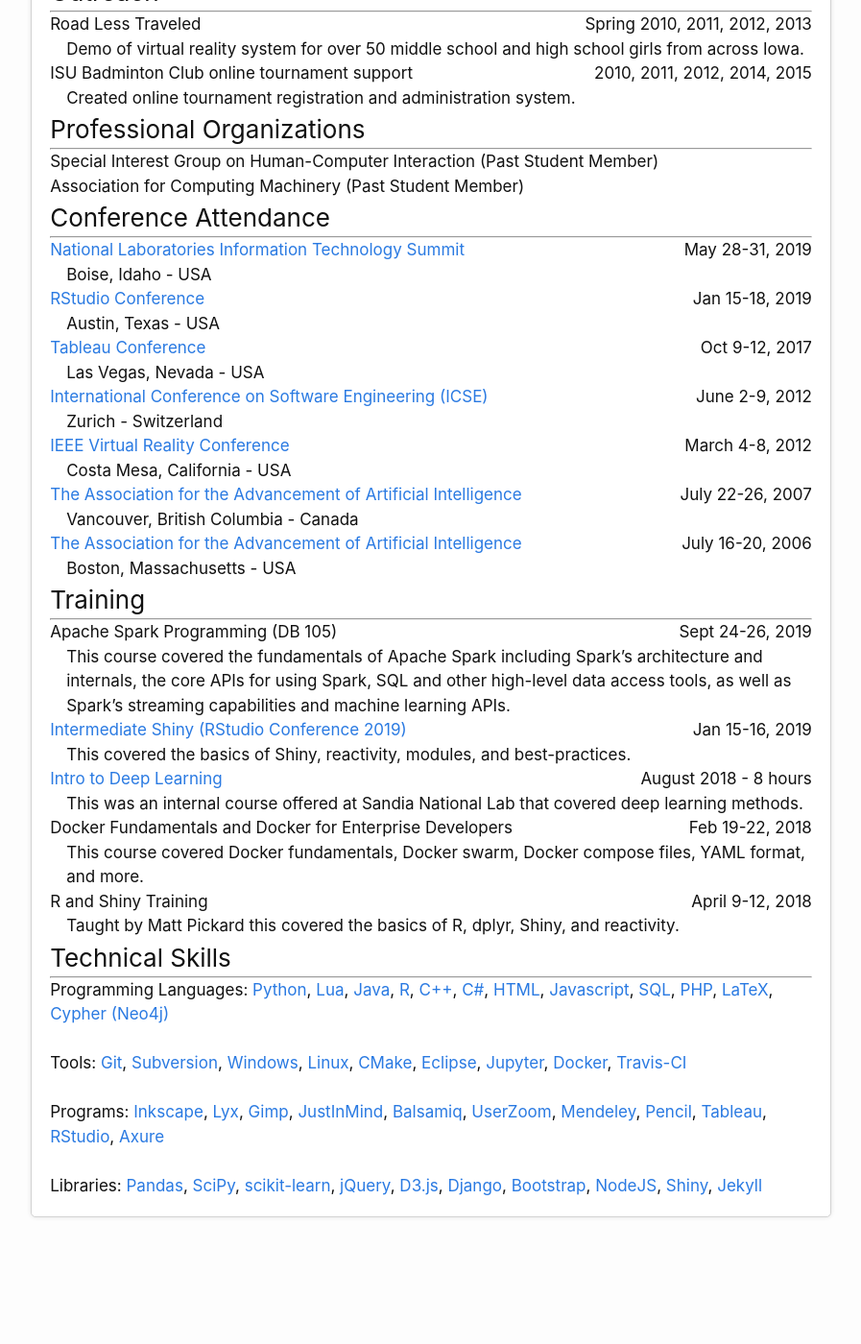
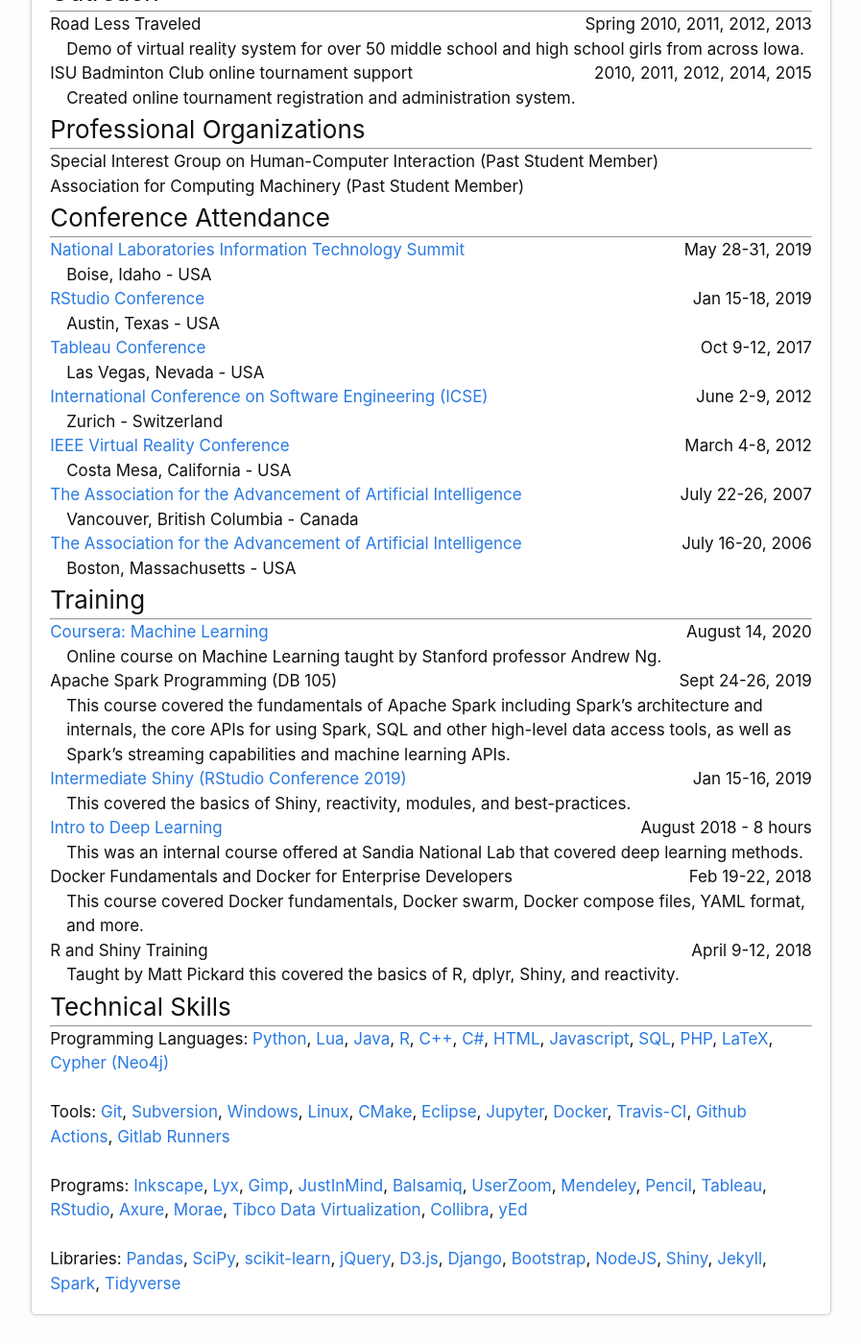
Before and after one commit to carlsonp/carlsonp.github.io, a Jekyll site: the page built from cv.md, in a window 1280 px wide and 1400 px high, scrolled down 4142 px. Shown: the whole window at 96% size, without its empty margins (191-1088 px from the left). Built offline with Jekyll 4.4.1, drawn with Linux system fonts in a browser that asks for light colours; before the commit the page ends 5440 px from its top, so only the background shows below that; some of the changed text lies outside the part shown.

Commit message:
update skills, address, etc.

```diff
--- a/_data/contact.json
+++ b/_data/contact.json
@@ -1,6 +1,6 @@
 {
     "name": "Patrick E. Carlson",
-    "address_street": "1876 Black Gold St. SE",
+    "address_street": "2023 Hubbard St. SE",
     "address_city": "Albuquerque",
     "address_state": "NM",
     "address_zip": "87123",
--- a/_data/technical_skills.json
+++ b/_data/technical_skills.json
@@ -85,6 +85,14 @@
     {
       "name": "Travis-CI",
       "url": "https://travis-ci.com/"
+    },
+    {
+      "name": "Github Actions",
+      "url": "https://github.com/features/actions"
+    },
+    {
+      "name": "Gitlab Runners",
+      "url": "https://docs.gitlab.com/runner/"
     }
   ],
   "programs": [
@@ -131,6 +139,22 @@
     {
       "name": "Axure",
       "url": "https://www.axure.com/"
+    },
+    {
+      "name": "Morae",
+      "url": "https://www.techsmith.com/tutorial-morae.html"
+    },
+    {
+      "name": "Tibco Data Virtualization",
+      "url": "https://www.tibco.com/products/data-virtualization"
+    },
+    {
+      "name": "Collibra",
+      "url": "https://www.collibra.com/"
+    },
+    {
+      "name": "yEd",
+      "url": "https://www.yworks.com/products/yed"
     }
   ],
   "libraries": [
@@ -173,6 +197,14 @@
     {
       "name": "Jekyll",
       "url": "https://jekyllrb.com/"
+    },
+    {
+      "name": "Spark",
+      "url": "https://spark.apache.org/"
+    },
+    {
+      "name": "Tidyverse",
+      "url": "https://www.tidyverse.org/"
     }
   ]
 }
--- a/_data/training.json
+++ b/_data/training.json
@@ -1,4 +1,10 @@
 [
+    {
+        "title": "Coursera: Machine Learning",
+        "date": "August 14, 2020",
+        "description": "Online course on Machine Learning taught by Stanford professor Andrew Ng.",
+        "url": "https://www.coursera.org/learn/machine-learning"
+    },
     {
         "title": "Apache Spark Programming (DB 105)",
         "date": "Sept 24-26, 2019",
--- a/_includes/projects_kort.html
+++ b/_includes/projects_kort.html
@@ -16,7 +16,7 @@
     It uses <a target="_blank" rel="noopener" href="https://www.mongodb.com/">MongoDB</a> as the database
     backend.  It's also free and Open Sourced under the GPL license.  I work on this with my good friend
     from grad-school <a target="_blank" rel="noopener" href="http://www.lpberg.com/">Leif Berg</a>.
-    We use <a target="_blank" rel="noopener" href="https://travis-ci.com/">Travis-CI</a> for
+    We use Github Actions for
     automated building and testing of the codebase after committing to Github.
 </p>
 
```
Also changed, not shown: _includes/projects_sandia.html (+11 -4 lines), 3 other files.
